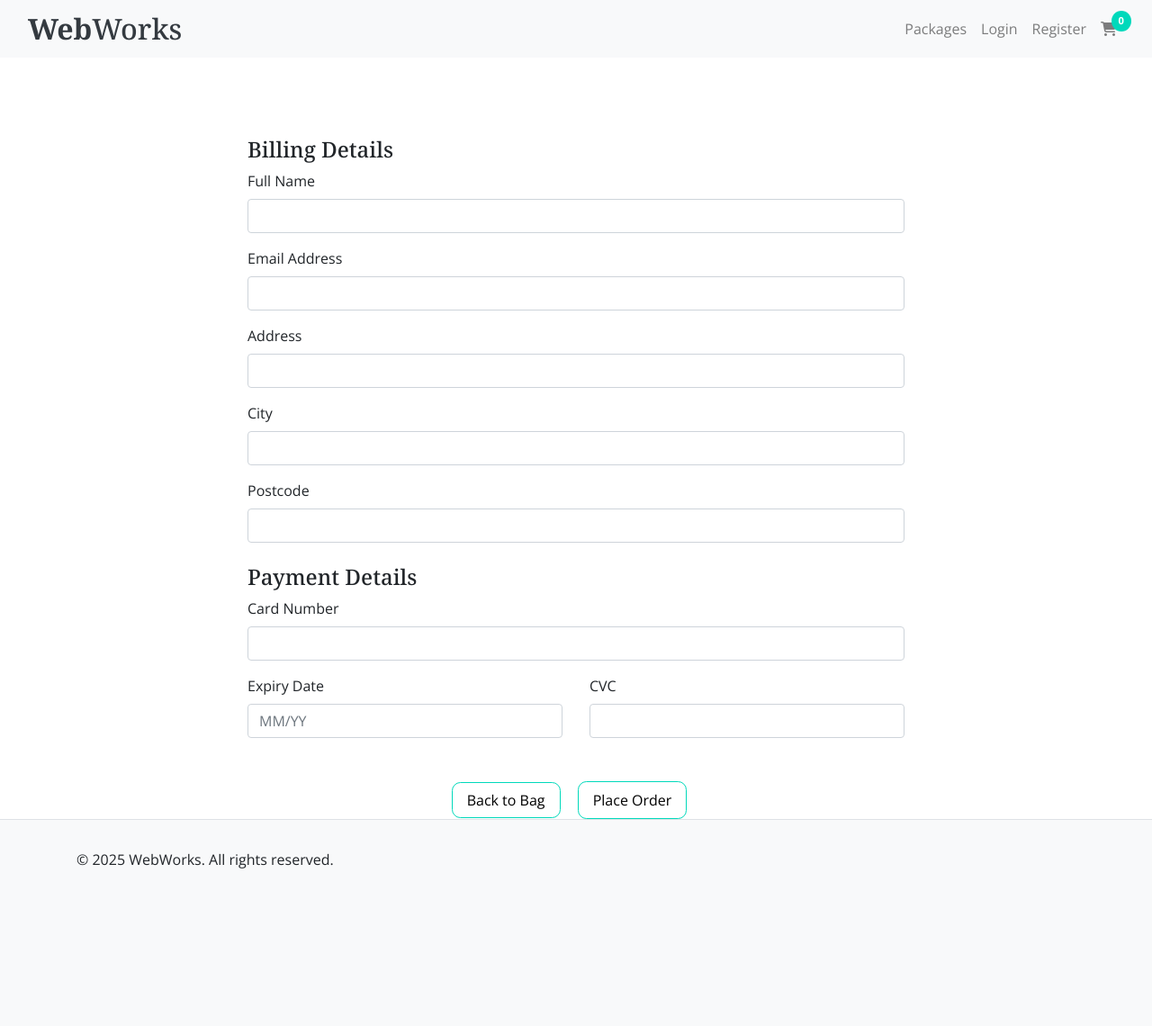
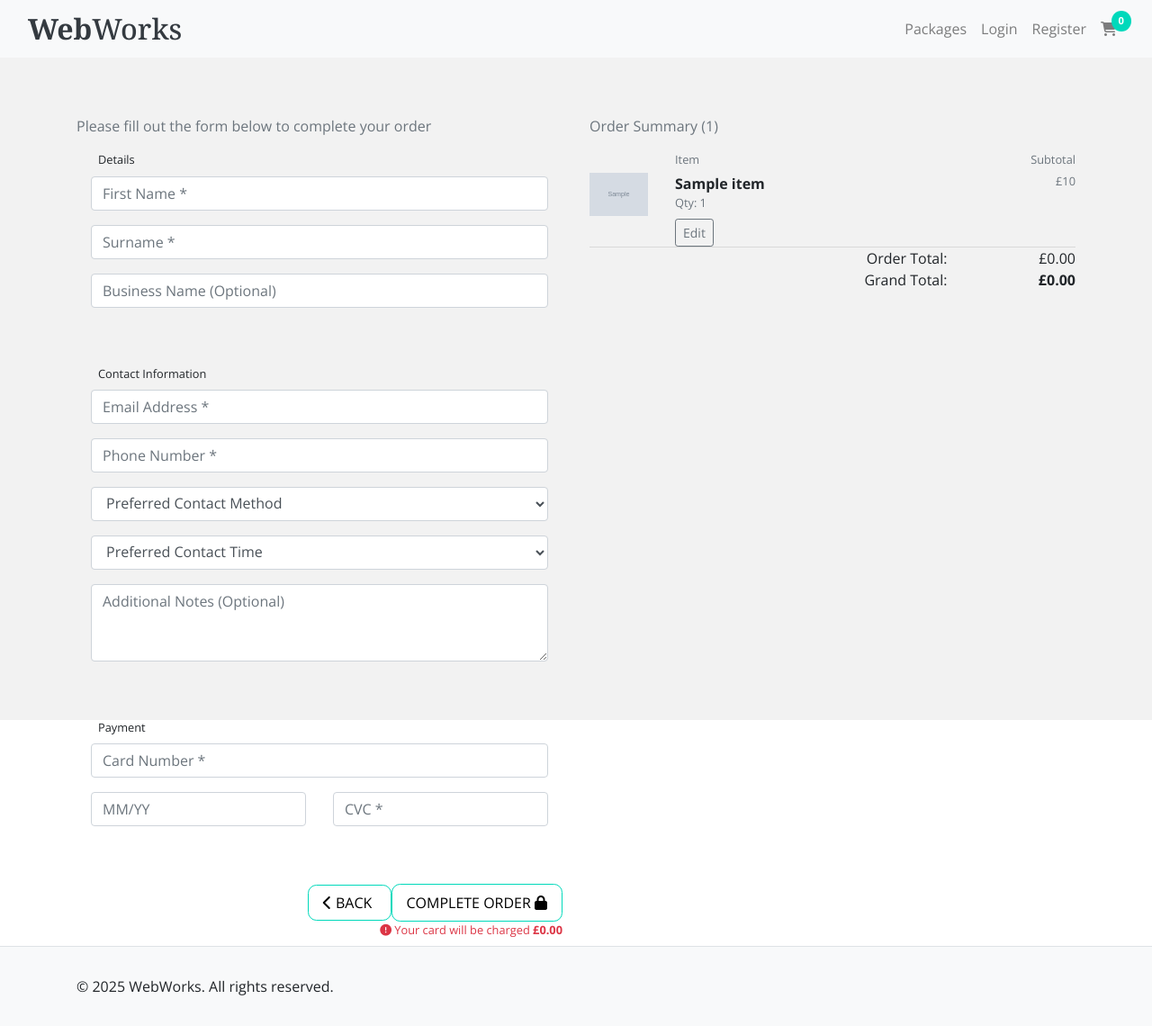
Before and after one commit to markh55/PP4-ecommerce, a Django app: template checkout/templates/checkout/checkout.html in a window 1280 px wide. Shown: the whole page at 90% size. Before the commit the page ends 965 px from the top, so only its background shows below. Run offline with Django 3.2, Linux system fonts and the light colour scheme; the template is opened without the code that fills it: most values are stand-ins (such as "Sample title", 1, 10 or a date in 2020); grey boxes marked "Sample" are stand-in pictures; some libraries are stand-ins or nearby versions.

Commit message:
Updated checkout template to suit webworks theme

```diff
--- a/checkout/templates/checkout/checkout.html
+++ b/checkout/templates/checkout/checkout.html
@@ -1,110 +1,170 @@
-{% extends "core/base.html" %} {% load static %} {% block content %}
-<section class="container my-6">
-  <h2 class="section-title text-center"><strong>Checkout</strong></h2>
+{% extends "core/base.html" %}
+{% load static %}
 
-  <div class="row justify-content-center">
-    <div class="col-lg-8 col-md-12">
+{% block extra_css %}
+<link rel="stylesheet" href="{% static 'checkout/css/checkout.css' %}">
+{% endblock %}
+
+{% block extra_js %}
+<script src="{% static 'checkout/js/checkout.js' %}"></script>
+{% endblock %}
+
+{% block page_header %}
+<div class="container header-container">
+    <div class="row">
+        <div class="col"></div>
+    </div>
+</div>
+{% endblock %}
+
+{% block content %}
+<div class="overlay"></div>
+<div class="container my-6">
+    <div class="row">
+        <div class="col">
+            <h2 class="section-title text-center"><strong>CHECKOUT</strong></h2>
+        </div>
+    </div>
+
+    <div class="row">
+        <!-- Order Summary Column - RIGHT SIDE -->
+        <div class="col-12 col-lg-6 order-lg-last mb-5">
+            <p class="text-muted">Order Summary ({{ services_summary|length }})</p>
+            <div class="row">
+                <div class="col-7 offset-2">
+                    <p class="mb-1 mt-0 small text-muted">Item</p>
+                </div>
+                <div class="col-3 text-right">
+                    <p class="mb-1 mt-0 small text-muted">Subtotal</p>
+                </div>
+            </div>
+            {% for item in services_summary %}
+                <div class="row">
+                    <div class="col-2 mb-1">
+                        {% if item.image %}
+                            <img class="w-100" src="{{ item.image.url }}" alt="{{ item.name }}">
+                        {% else %}
+                            <img class="w-100" src="{% static 'images/default-package.jpg' %}" alt="{{ item.name }}">
+                        {% endif %}
+                    </div>
+                    <div class="col-7">
+                        <p class="my-0"><strong>{{ item.name }}</strong></p>
+                        <p class="my-0 small text-muted">Qty: 1</p>
+                        <div class="mt-2">
+                            <a href="{% url 'bag:view_bag' %}" class="btn btn-sm btn-outline-secondary me-2">Edit</a>
+                        </div>
+                    </div>
+                    <div class="col-3 text-right">
+                        <p class="my-0 small text-muted">£{{ item.price }}</p>
+                    </div>
+                </div>
+            {% empty %}
+                <p class="text-center text-muted">Your bag is empty</p>
+            {% endfor %}
+            <hr class="my-0">
+            <div class="row text-black text-right">
+                <div class="col-7 offset-2">
+                    <p class="my-0">Order Total:</p>
+                    <p class="my-0">Grand Total:</p>
+                </div>
+                <div class="col-3">
+                    <p class="my-0">£{{ total|floatformat:2 }}</p>
+                    <p class="my-0"><strong>£{{ grand_total|floatformat:2 }}</strong></p>
+                </div>
+            </div>
+        </div>
+
+        <!-- Checkout Form Column - LEFT SIDE -->
+        <div class="col-12 col-lg-6">
+            <p class="text-muted">Please fill out the form below to complete your order</p>
+
             <form method="POST" action="{% url 'checkout:checkout' %}">
                 {% csrf_token %}
 
-        <!-- Billing Information -->
-        <h4 class="mt-4">Billing Details</h4>
+                <!-- Details Section -->
+                <fieldset class="rounded px-3 mb-5">
+                    <legend class="fieldset-label small text-black px-2 w-auto">Details</legend>
                     <div class="mb-3">
-          <label for="full_name" class="form-label">Full Name</label>
-          <input
-            type="text"
-            class="form-control"
-            id="full_name"
-            name="full_name"
-            required
-          />
+                        <input type="text" class="form-control" id="first_name" name="first_name" placeholder="First Name *" required>
                     </div>
                     <div class="mb-3">
-          <label for="email" class="form-label">Email Address</label>
-          <input
-            type="email"
-            class="form-control"
-            id="email"
-            name="email"
-            required
-          />
+                        <input type="text" class="form-control" id="surname" name="surname" placeholder="Surname *" required>
                     </div>
                     <div class="mb-3">
-          <label for="address" class="form-label">Address</label>
-          <input
-            type="text"
-            class="form-control"
-            id="address"
-            name="address"
-            required
-          />
+                        <input type="text" class="form-control" id="business_name" name="business_name" placeholder="Business Name (Optional)">
+                    </div>
+                </fieldset>
+
+                <!-- Contact Information Section -->
+                <fieldset class="rounded px-3 mb-5">
+                    <legend class="fieldset-label small text-black px-2 w-auto">Contact Information</legend>
+                    <div class="mb-3">
+                        <input type="email" class="form-control" id="email" name="email" placeholder="Email Address *" required>
                     </div>
                     <div class="mb-3">
-          <label for="city" class="form-label">City</label>
-          <input
-            type="text"
-            class="form-control"
-            id="city"
-            name="city"
-            required
-          />
+                        <input type="tel" class="form-control" id="phone_number" name="phone_number" placeholder="Phone Number *" required>
                     </div>
                     <div class="mb-3">
-          <label for="postcode" class="form-label">Postcode</label>
-          <input
-            type="text"
-            class="form-control"
-            id="postcode"
-            name="postcode"
-            required
-          />
+                        <select class="form-control" id="preferred_contact" name="preferred_contact">
+                            <option value="">Preferred Contact Method</option>
+                            <option value="email">Email</option>
+                            <option value="phone">Phone</option>
+                            <option value="both">Both Email & Phone</option>
+                        </select>
                     </div>
+                    <div class="mb-3">
+                        <select class="form-control" id="preferred_contact_time" name="preferred_contact_time">
+                            <option value="">Preferred Contact Time</option>
+                            <option value="morning">Morning (9am - 12pm)</option>
+                            <option value="afternoon">Afternoon (12pm - 5pm)</option>
+                            <option value="evening">Evening (5pm - 8pm)</option>
+                            <option value="anytime">Anytime</option>
+                        </select>
+                    </div>
+                    <div class="mb-3">
+                        <textarea class="form-control" id="special_requirements" name="special_requirements" rows="3" placeholder="Additional Notes (Optional)"></textarea>
+                    </div>
+                </fieldset>
 
                 <!-- Payment Information -->
-        <h4 class="mt-4">Payment Details</h4>
+                <fieldset class="px-3">
+                    <legend class="fieldset-label small text-black px-2 w-auto">Payment</legend>
                     <div class="mb-3">
-          <label for="card_number" class="form-label">Card Number</label>
-          <input
-            type="text"
-            class="form-control"
-            id="card_number"
-            name="card_number"
-            required
-          />
+                        <input type="text" class="form-control" id="card_number" name="card_number" placeholder="Card Number *" required>
                     </div>
                     <div class="mb-3 row">
                         <div class="col">
-            <label for="expiry" class="form-label">Expiry Date</label>
-            <input
-              type="text"
-              class="form-control"
-              id="expiry"
-              name="expiry"
-              placeholder="MM/YY"
-              required
-            />
+                            <input type="text" class="form-control" id="expiry" name="expiry" placeholder="MM/YY" required>
                         </div>
                         <div class="col">
-            <label for="cvc" class="form-label">CVC</label>
-            <input
-              type="text"
-              class="form-control"
-              id="cvc"
-              name="cvc"
-              required
-            />
+                            <input type="text" class="form-control" id="cvc" name="cvc" placeholder="CVC *" required>
                         </div>
                     </div>
+                </fieldset>
 
                 <!-- Buttons -->
-        <div class="text-center mt-5">
-          <a href="{% url 'bag:view_bag' %}" class="btn-package btn-lg no-hover"
-            >Back to Bag</a
-          >
-          <button type="submit" class="btn-package btn-lg">Place Order</button>
+                <div class="submit-button text-right mt-5 mb-2">
+                    <a href="{% url 'bag:view_bag' %}" class="btn-package btn-lg no-hover">
+                        <span class="icon">
+                            <i class="fas fa-chevron-left"></i>
+                        </span>
+                        <span class="text-uppercase">Back</span>
+                    </a>
+                    <button type="submit" class="btn-package btn-lg">
+                        <span class="text-uppercase">Complete Order</span>
+                        <span class="icon">
+                            <i class="fas fa-lock"></i>
+                        </span>
+                    </button>
+                    <p class="small text-danger my-0">
+                        <span class="icon">
+                            <i class="fas fa-exclamation-circle"></i>
+                        </span>
+                        <span>Your card will be charged <strong>£{{ grand_total|floatformat:2 }}</strong></span>
+                    </p>
                 </div>
             </form>
         </div>
     </div>
-</section>
+</div>
 {% endblock %}
```
Also changed, not shown: checkout/views.py (+29 -3 lines). Lines whose indentation alone changed are shown as unchanged.
